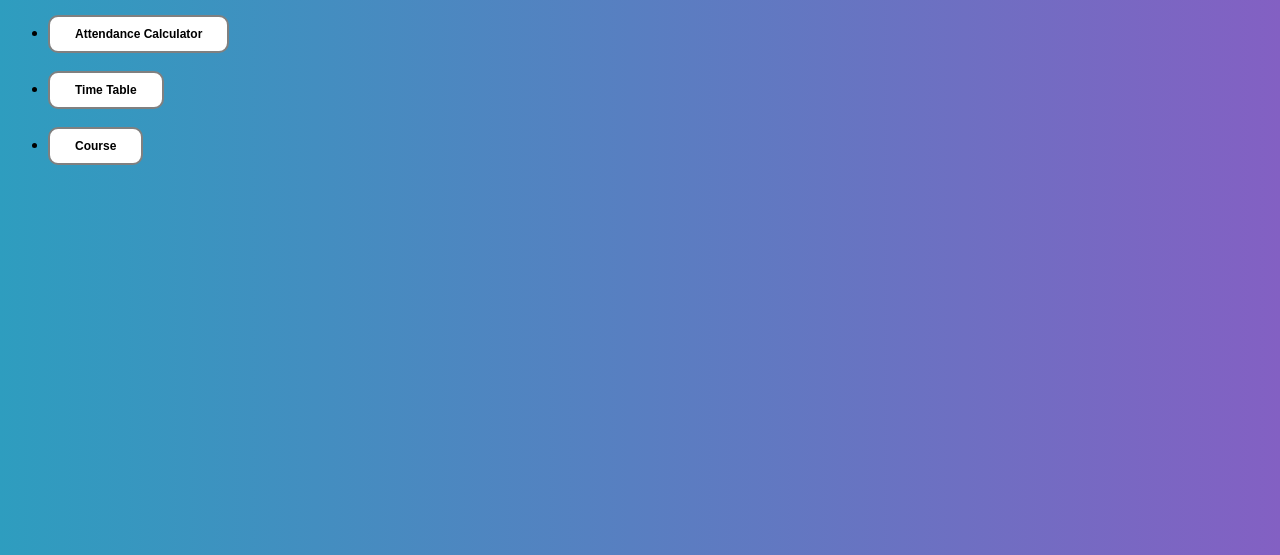
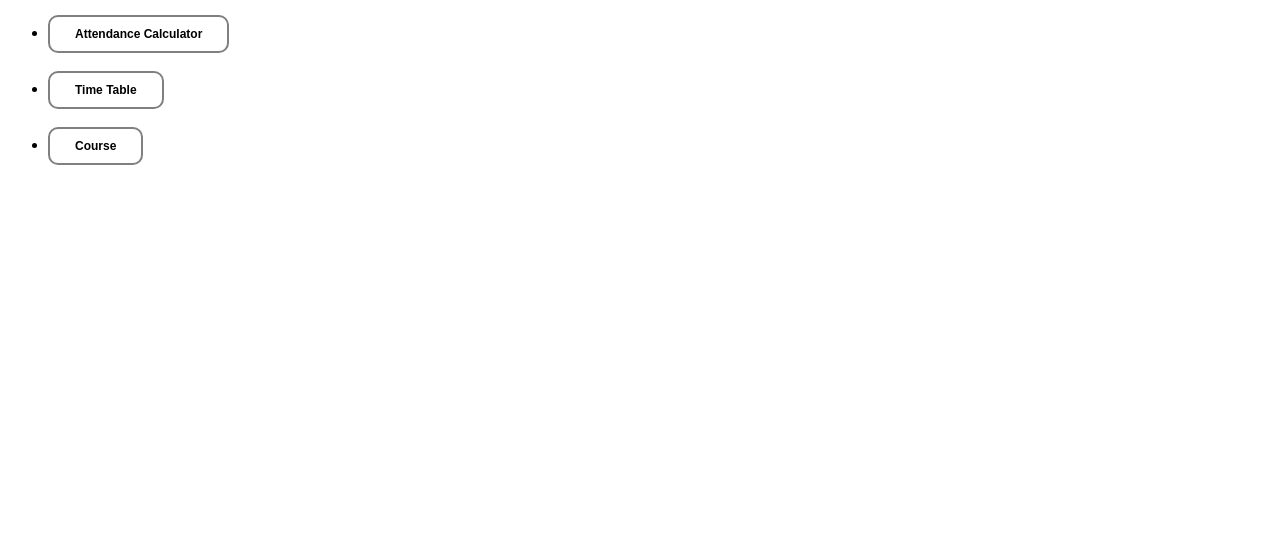
Before and after one commit to Mdr-Pranav/mywebsite, a plain HTML site: page pranav.html in a window 1280 px wide. Shown: the part 172-727 px from the top of the page. Drawn offline with nearby package versions, Linux system fonts and the light colour scheme.

Commit message:
Update pranav.html

```diff
--- a/pranav.html
+++ b/pranav.html
@@ -11,7 +11,8 @@
     <link href='https://unpkg.com/boxicons@2.1.4/css/boxicons.min.css' rel='stylesheet'>
 </head>
 
-<body class="bg-gradient" style="overflow: hidden;" >
+<body style="overflow: hidden;" >
+<!-- <body class="bg-gradient" style="overflow: hidden;" > -->
 <!--     <img src="/mywebsite/new-background.jpeg" style="width:1000px;height:5000px;"> -->
 
     <!--Top Content(profile)-->
```
